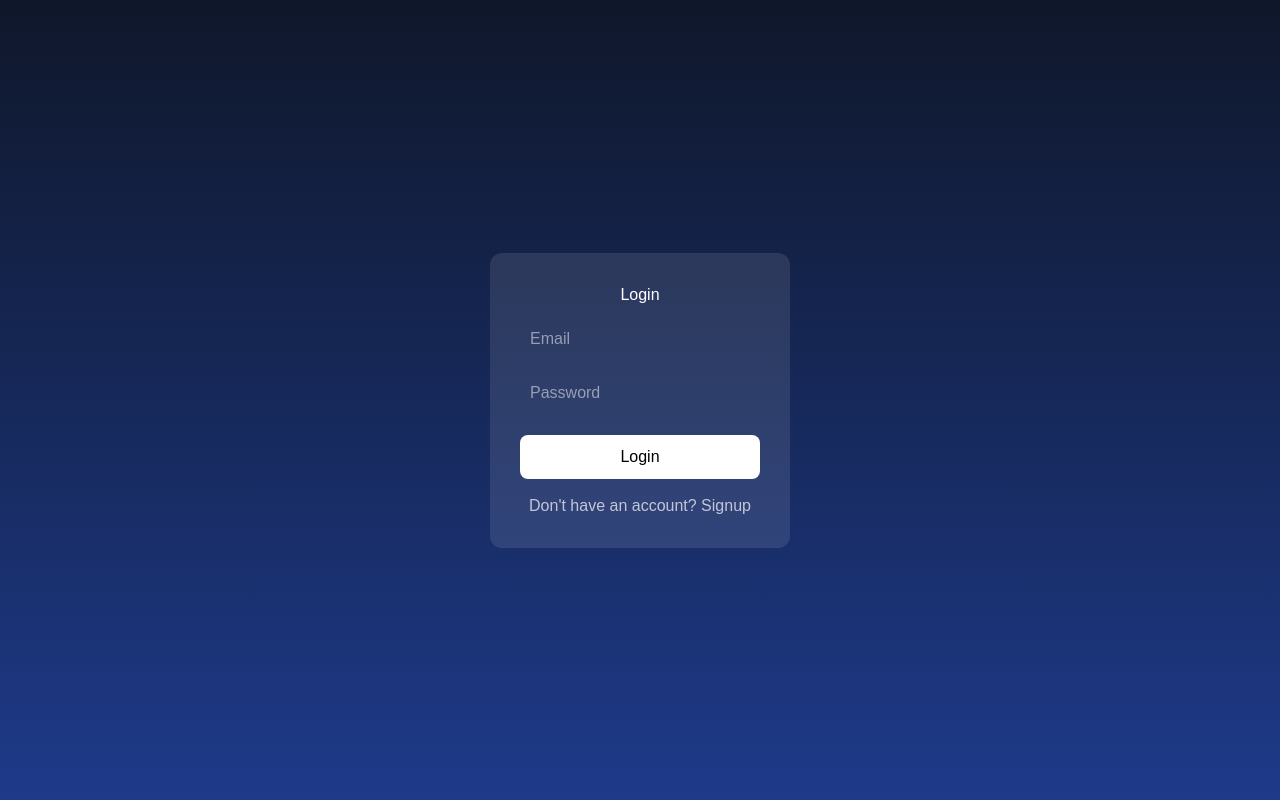
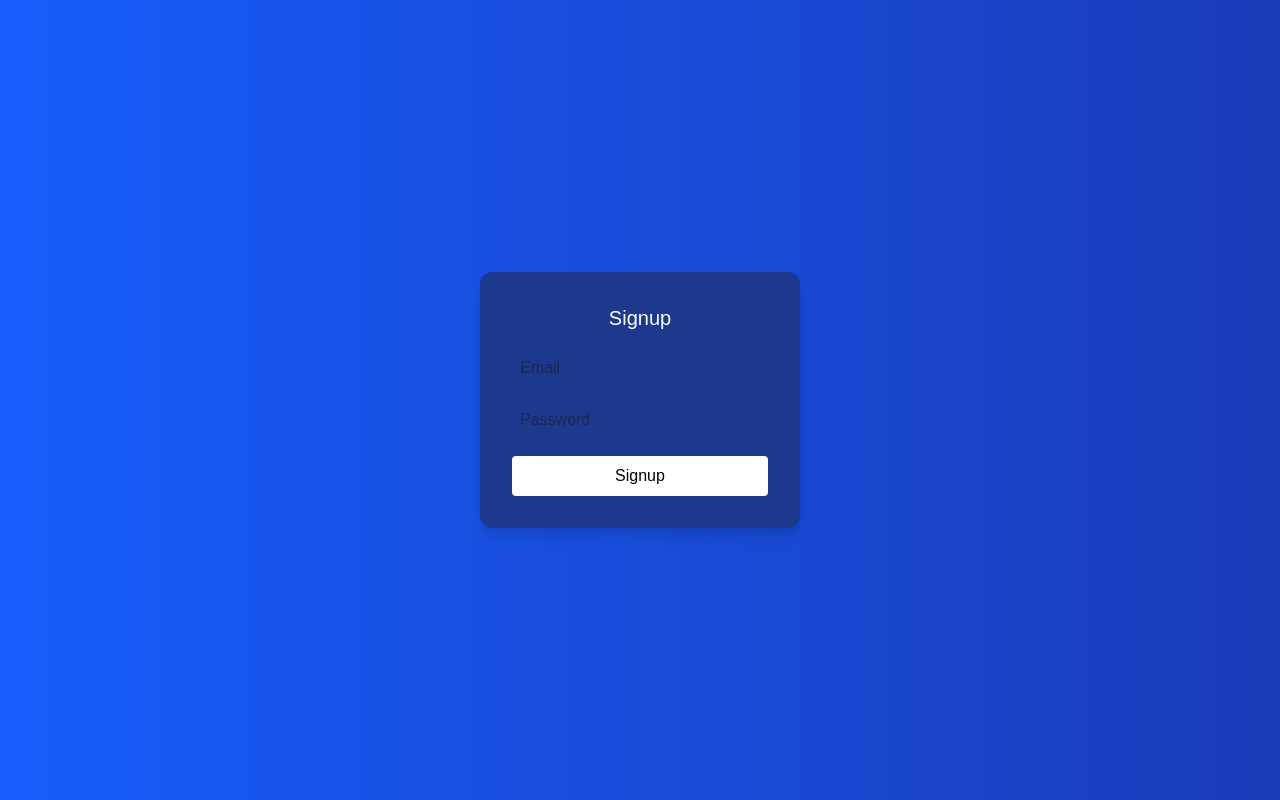
Before and after one commit to Manvith561/golf-charity-platform, a Next.js app: page /auth in a window 1280 px wide. Built offline with nearby package versions, Linux system fonts and the light colour scheme.

Commit message:
fix signup frontend

```diff
--- a/app/auth/page.tsx
+++ b/app/auth/page.tsx
@@ -2,112 +2,57 @@
 
 import { useState } from "react";
 
-export default function Auth() {
-  const [isLogin, setIsLogin] = useState(true);
+export default function AuthPage() {
   const [email, setEmail] = useState("");
   const [password, setPassword] = useState("");
 
-  const handleSubmit = async () => {
+  const handleSignup = async () => {
     const res = await fetch("/api/auth", {
       method: "POST",
       headers: {
         "Content-Type": "application/json",
       },
-      body: JSON.stringify({
-        email,
-        password,
-        type: isLogin ? "login" : "signup",
-      }),
+      body: JSON.stringify({ email, password }),
     });
 
     const data = await res.json();
 
-    if (data.message === "Login successful") {
-      localStorage.setItem("isLoggedIn", "true");
-      localStorage.setItem("userEmail", email);
-      localStorage.setItem("subscribed", "false");
-      window.location.href = "/dashboard";
-    } else if (data.message === "User created") {
-      alert("Signup successful! Now login.");
-      setIsLogin(true);
+    if (res.ok) {
+      alert("Signup successful");
     } else {
-      alert(data.message);
+      alert("Error");
     }
+
+    console.log(data);
   };
 
   return (
-    <div
-      style={{
-        height: "100vh",
-        background: "linear-gradient(to bottom, #0f172a, #1e3a8a)",
-        display: "flex",
-        justifyContent: "center",
-        alignItems: "center",
-      }}
-    >
-      <div
-        style={{
-          background: "rgba(255,255,255,0.1)",
-          padding: "30px",
-          borderRadius: "12px",
-          color: "white",
-          width: "300px",
-          textAlign: "center",
-        }}
-      >
-        <h2>{isLogin ? "Login" : "Signup"}</h2>
+    <div className="min-h-screen flex items-center justify-center bg-gradient-to-r from-blue-600 to-blue-800">
+      <div className="bg-blue-900 p-8 rounded-xl shadow-lg w-80 text-center">
+        <h2 className="text-white text-xl mb-4">Signup</h2>
 
         <input
+          type="email"
           placeholder="Email"
+          className="w-full mb-3 p-2 rounded"
           value={email}
           onChange={(e) => setEmail(e.target.value)}
-          style={{
-            width: "100%",
-            padding: "10px",
-            marginTop: "10px",
-            borderRadius: "8px",
-            border: "none",
-          }}
         />
 
         <input
           type="password"
           placeholder="Password"
+          className="w-full mb-4 p-2 rounded"
           value={password}
           onChange={(e) => setPassword(e.target.value)}
-          style={{
-            width: "100%",
-            padding: "10px",
-            marginTop: "10px",
-            borderRadius: "8px",
-            border: "none",
-          }}
         />
 
         <button
-          onClick={handleSubmit}
-          style={{
-            marginTop: "20px",
-            padding: "10px",
-            width: "100%",
-            borderRadius: "8px",
-            border: "none",
-            background: "white",
-            color: "black",
-            cursor: "pointer",
-          }}
+          onClick={handleSignup}
+          className="w-full bg-white text-black p-2 rounded"
         >
-          {isLogin ? "Login" : "Signup"}
+          Signup
         </button>
-
-        <p
-          style={{ marginTop: "15px", cursor: "pointer", opacity: 0.7 }}
-          onClick={() => setIsLogin(!isLogin)}
-        >
-          {isLogin
-            ? "Don't have an account? Signup"
-            : "Already have an account? Login"}
-        </p>
       </div>
     </div>
   );
```
